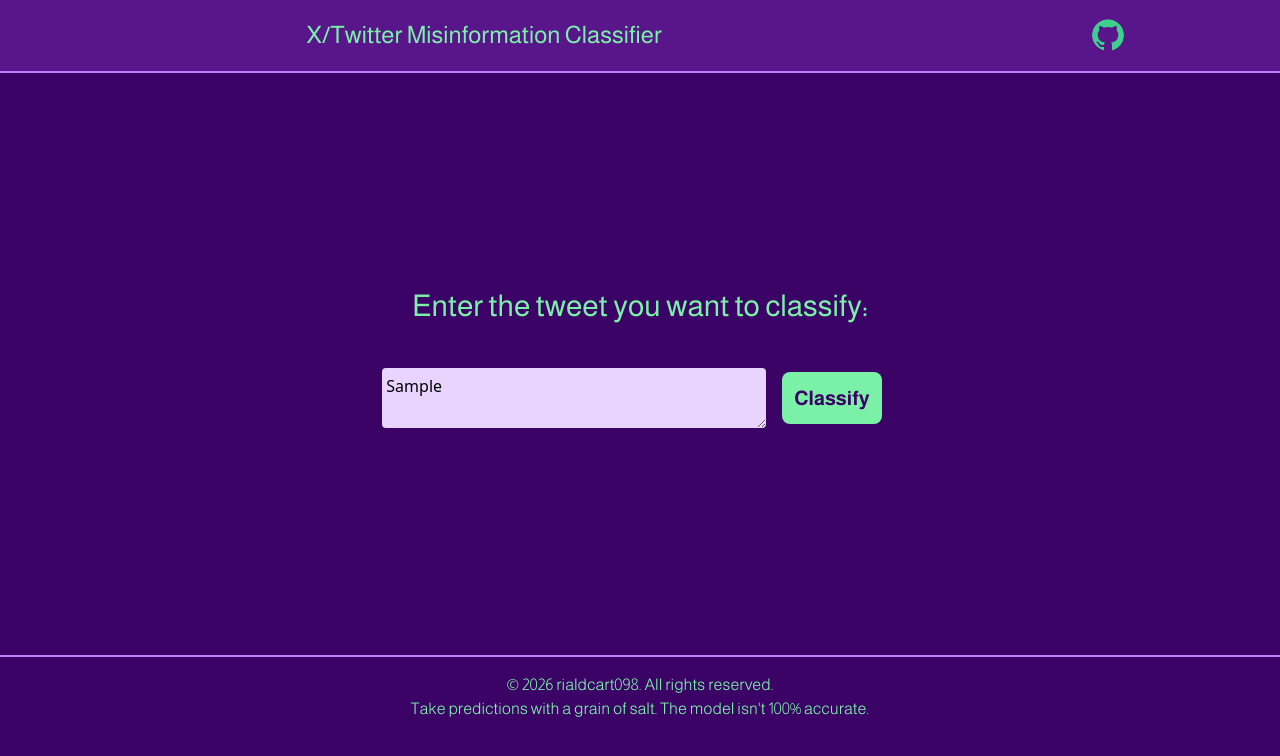
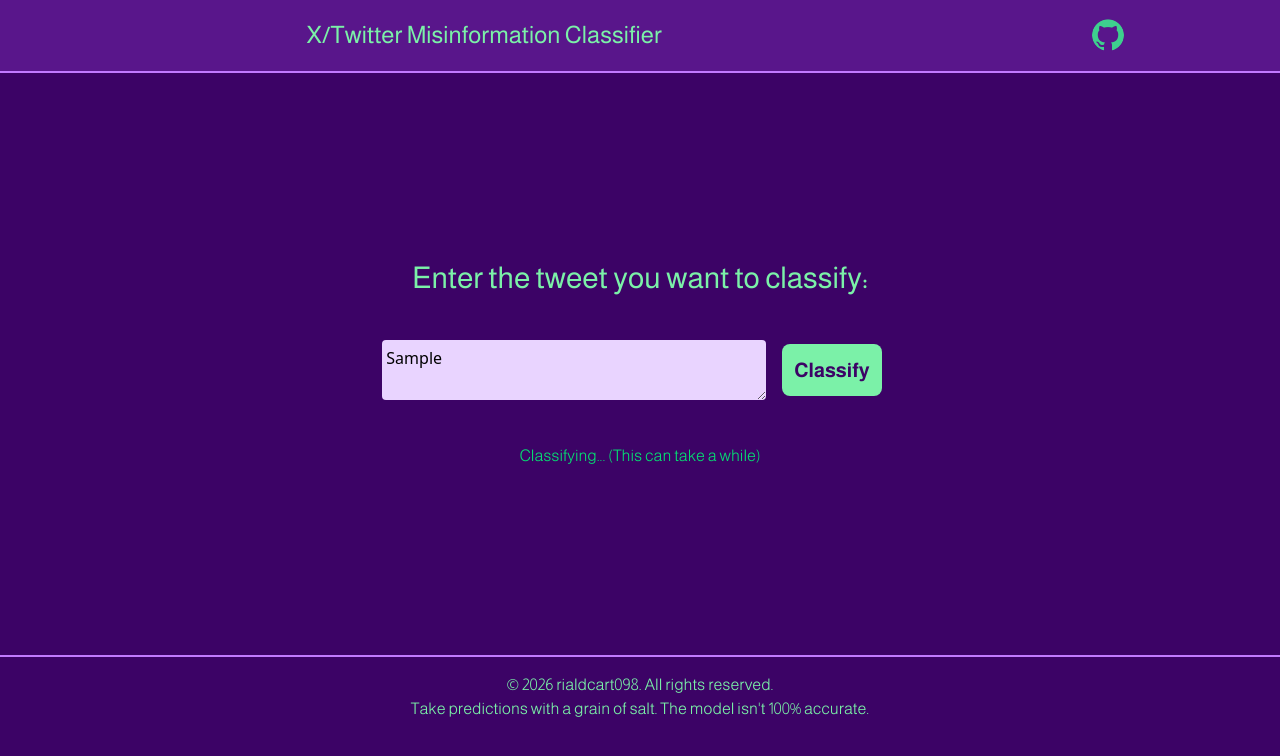
Before and after one commit to rialdcart098/X-Twitter-Misinformation-Classifier, a React (Vite) app in the folder frontend/: page / in a window 1280 px wide. Both pictures are taken after typing "Sample" into the empty fields and a click on the button "Classify". Shown: the top 756 px of the page. Built offline with nearby package versions, Linux system fonts and the light colour scheme; no server answers; a web font is replaced by a local one.

Commit message:
Loading screen for the classifier

```diff
--- a/frontend/src/components/Content.tsx
+++ b/frontend/src/components/Content.tsx
@@ -5,15 +5,17 @@
 import * as React from "react";
 
 function Content() {
-    const BACKEND_URL = 'http://localhost:1337' // import.meta.env.VITE_BACKEND_URL
+    const BACKEND_URL = import.meta.env.VITE_BACKEND_URL
 
     const [prediction, setPrediction] = useState<string | null>(null);
     const [confidence, setConfidence] = useState<number | null>(null);
     const [tweet_text, setTweetText] = useState<string | null>(null);
+    const [loading, setLoading] = useState<boolean>(false);
     const [feedback, setFeedback] = useState<boolean | null>(null);
 
     async function classify(event: React.FormEvent<HTMLFormElement>) {
         event.preventDefault()
+        setLoading(true)
         const form = event.target as HTMLFormElement
         const linkInput = form.elements.namedItem('message') as HTMLTextAreaElement
         const link = linkInput.value
@@ -22,6 +24,11 @@
                 setPrediction(response.data.prediction);
                 setConfidence(response.data.confidence);
                 setTweetText(response.data.tweet)
+                setLoading(false)
+            })
+            .catch(err => {
+                console.error('Error classifying tweet:', err)
+                alert('An error occurred while classifying the tweet. Please try again later.')
             })
     }
 
@@ -60,6 +67,9 @@
                 />
                 <button type='submit' className='cursor-pointer m-4 bg-green-300 p-3 font-semibold text-xl text-purple-950 font-almarai rounded-lg hover:text-purple-800 transition-all ease-in-out'>Classify</button>
             </form>
+            {prediction === null && loading &&
+                <p className='text-green-400 font-almarai font-thin'>Classifying... (This can take a while)</p>
+            }
             {prediction !== null && confidence !== null && (
                 <div className='text-center'>
                     <h3 className='text-2xl text-green-300 font-almarai font-medium'>Our model predicted this post as</h3>
```
